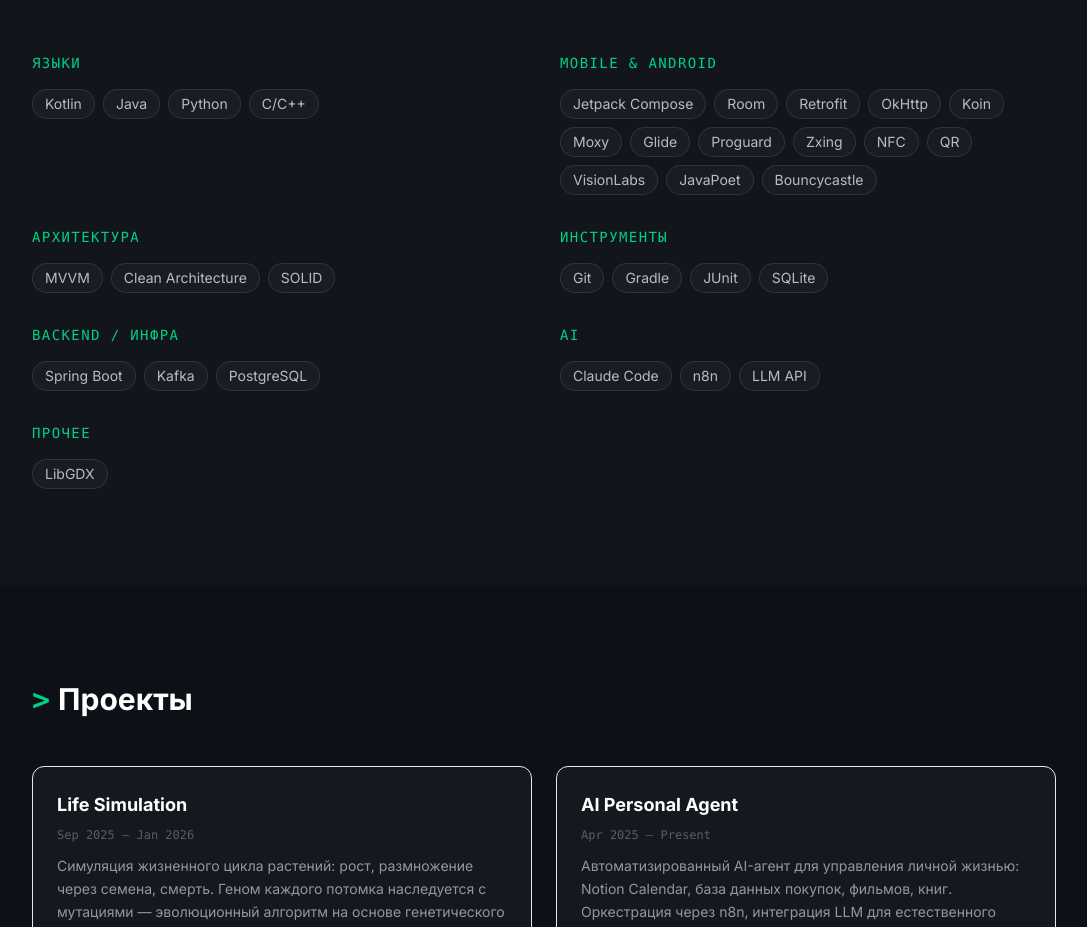
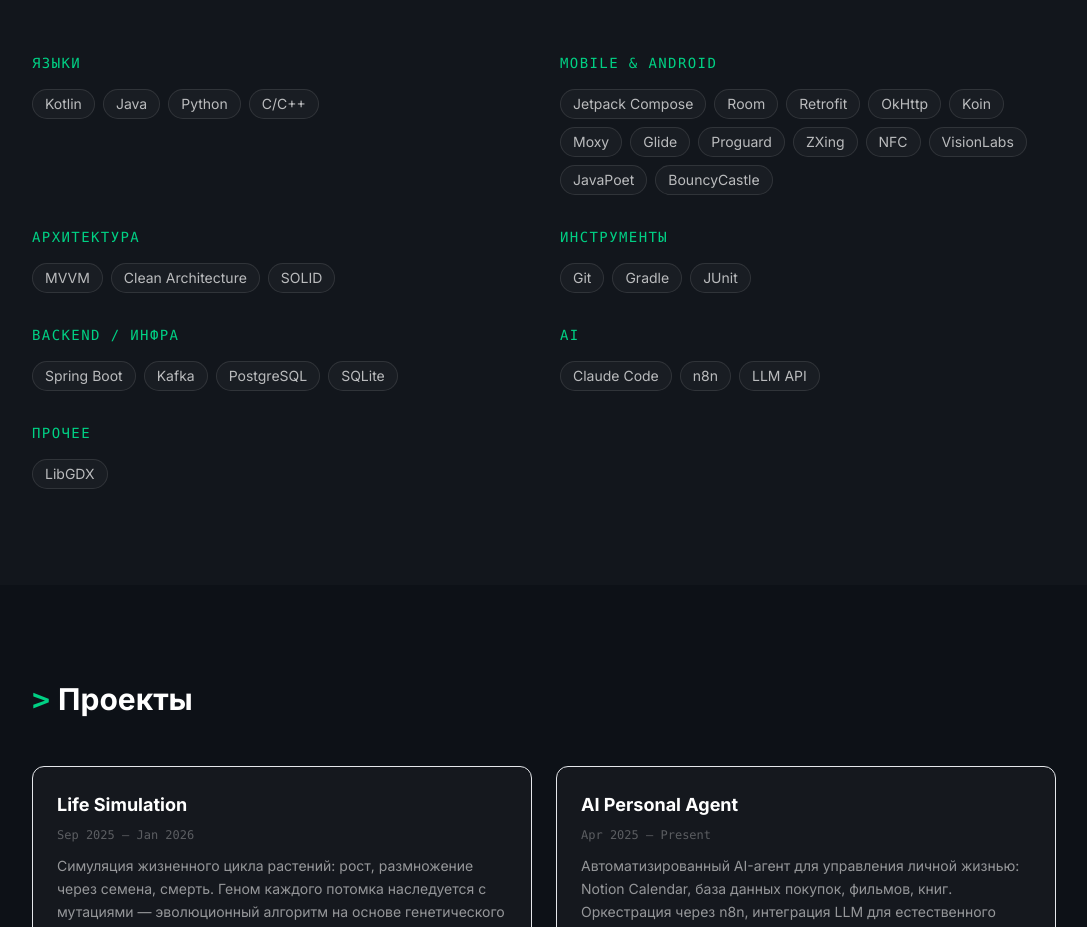
Before and after one commit to BargystV/portfolio, a Next.js app: page / in a window 1280 px wide. Shown: the part 1641-2568 px from the top of the page, without its empty margins (96-1183 px from the left). Built offline with nearby package versions, Linux system fonts and the light colour scheme.

Commit message:
Fix skill names and reorganize: SQLite to Backend, rename ZXing/BouncyCastle, remove QR
Co-Authored-By: Claude Sonnet 4.6 <noreply@anthropic.com>

```diff
--- a/content/skills.ts
+++ b/content/skills.ts
@@ -32,12 +32,11 @@ export const skillGroups: SkillGroup[] = [
       'Moxy',
       'Glide',
       'Proguard',
-      'Zxing',
+      'ZXing',
       'NFC',
-      'QR',
       'VisionLabs',
       'JavaPoet',
-      'Bouncycastle',
+      'BouncyCastle',
     ],
   },
   {
@@ -48,12 +47,12 @@ export const skillGroups: SkillGroup[] = [
   {
     // Инструменты разработки и тестирования
     key: 'tools',
-    items: ['Git', 'Gradle', 'JUnit', 'SQLite'],
+    items: ['Git', 'Gradle', 'JUnit'],
   },
   {
     // Backend-технологии и инфраструктура
     key: 'backend',
-    items: ['Spring Boot', 'Kafka', 'PostgreSQL'],
+    items: ['Spring Boot', 'Kafka', 'PostgreSQL', 'SQLite'],
   },
   {
     // AI-инструменты
```
